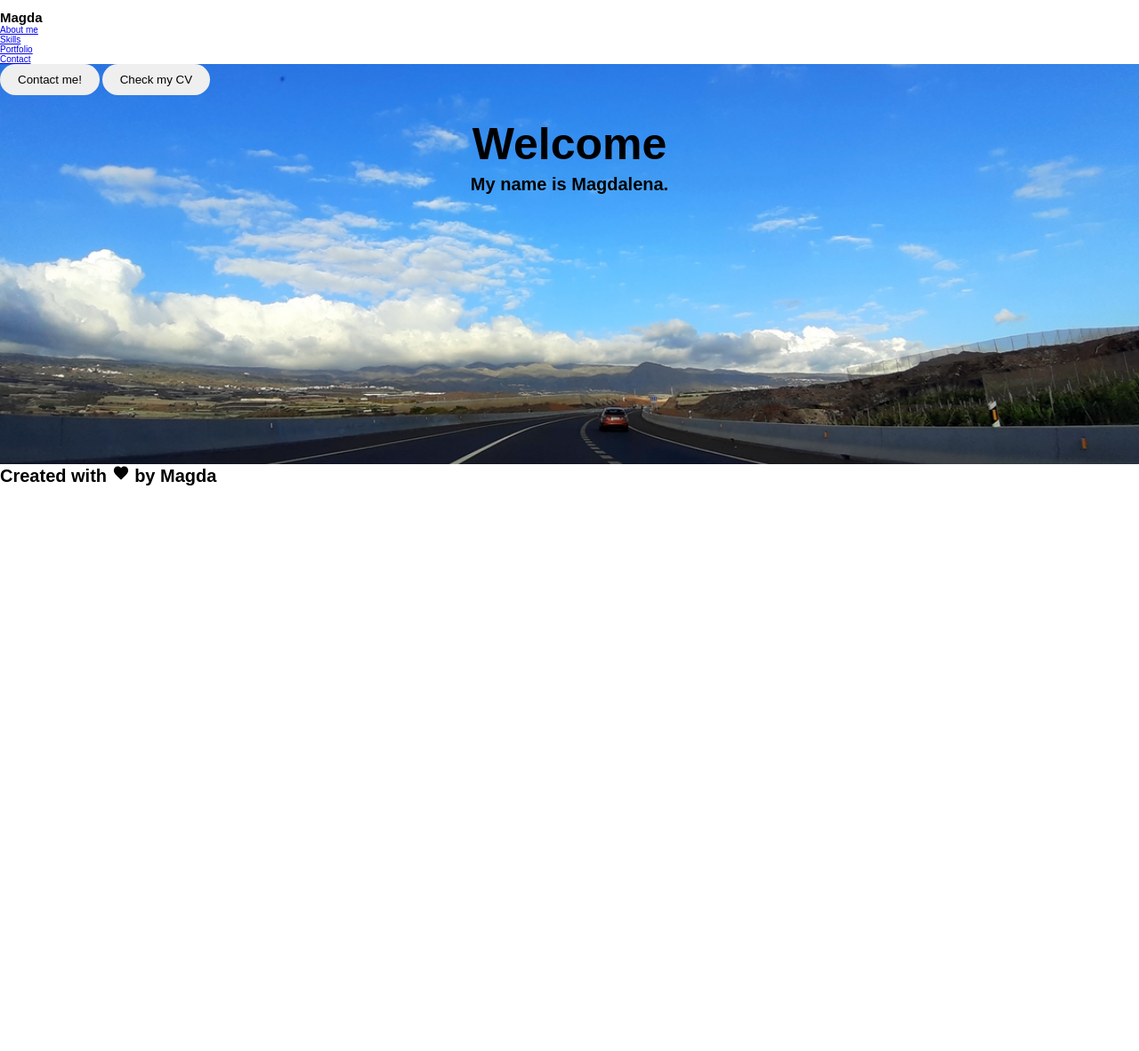
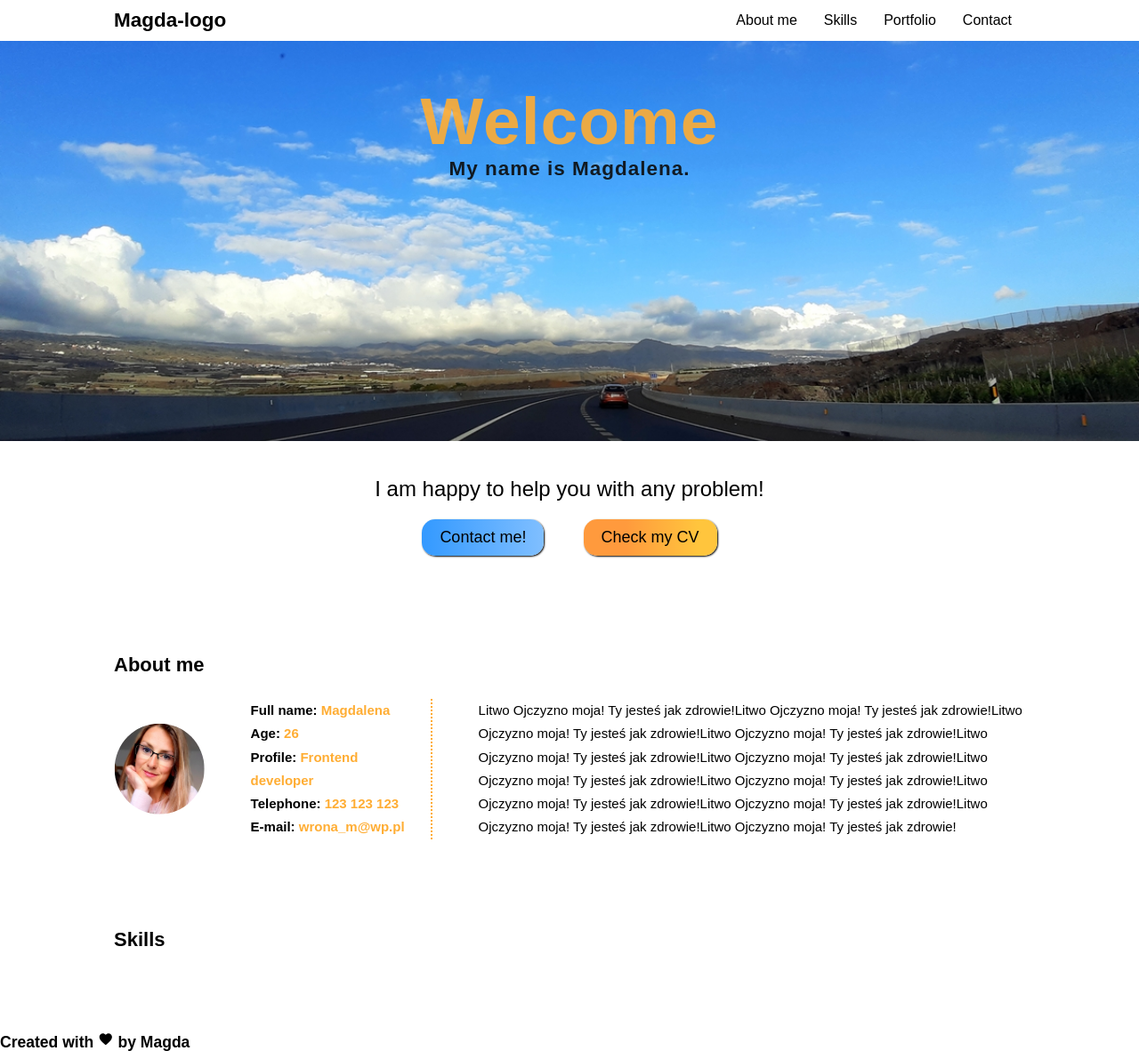
Before and after one commit to wronkowa/portfolio-coderscamp, a plain HTML site: page index.html in a window 1280 px wide. Shown: the whole page at 89% size. Before the commit the page ends 800 px from the top, so only its background shows below. Drawn offline with nearby package versions, Linux system fonts and the light colour scheme.

Commit message:
add menu, section about-me

```diff
--- a/index.html
+++ b/index.html
@@ -13,7 +13,7 @@
   <nav class="menu">
     <div class="logo">
       <img src="" alt="" class="logo__img">
-      <h1 class="logo__text">Magda</h1>
+      <h1 class="logo__text">Magda-logo</h1>
     </div>
     <ul class="menu__list">
       <li class="menu__item">
@@ -34,19 +34,44 @@
     <img src="images/header-bg.jpg" alt="header image" class="header__img">
     <h1 class="header__text">Welcome</h1>
     <h2 class="header__text header__text--small">My name is Magdalena.</h2>
-    <button class="btn">Contact me!</button>
-    <button class="btn">Check my CV</button>
   </header>
   <div class="wrapper">
-    <section class="about-me"></section>
-    <section class="skills"></section>
-    <section class="porfolio"></section>
+    <section class="cta">
+      <p class="cta__text">I am happy to help you with any problem!</p>
+      <button class="btn btn--contact">Contact me!</button>
+      <button class="btn btn--check">Check my CV</button>
+    </section>
+    <section class="about-me">
+      <h3 class="section-title">About me</h3>
+      <div class="about-me__metric-box">
+        <img src="images/photo.jpg" alt="author photo" class="about-me__photo">
+        <div class="about-me__metric">
+          <p class="about-me__data">Full name: <span class="about-me__data about-me__data--orange">Magdalena</span></p>
+          <p class="about-me__data">Age: <span class="about-me__data about-me__data--orange">26</span></p>
+          <p class="about-me__data">Profile: <span class="about-me__data about-me__data--orange">Frontend
+              developer</span></p>
+          <p class="about-me__data">Telephone: <span class="about-me__data about-me__data--orange">123 123 123</span>
+          </p>
+          <p class="about-me__data">E-mail: <span class="about-me__data about-me__data--orange">wrona_m@wp.pl</span></p>
+        </div>
+        <p class="about-me__description">Litwo Ojczyzno moja! Ty jesteś jak zdrowie!Litwo Ojczyzno moja! Ty jesteś jak
+          zdrowie!Litwo Ojczyzno moja! Ty jesteś jak zdrowie!Litwo Ojczyzno moja! Ty jesteś jak zdrowie!Litwo Ojczyzno
+          moja! Ty jesteś jak zdrowie!Litwo Ojczyzno moja! Ty jesteś jak zdrowie!Litwo Ojczyzno moja! Ty jesteś jak
+          zdrowie!Litwo Ojczyzno moja! Ty jesteś jak zdrowie!Litwo Ojczyzno moja! Ty jesteś jak zdrowie!Litwo Ojczyzno
+          moja! Ty jesteś jak zdrowie!Litwo Ojczyzno moja! Ty jesteś jak zdrowie!Litwo Ojczyzno moja! Ty jesteś jak
+          zdrowie!</p>
+      </div>
+    </section>
+    <section class="skills">
+      <h3 class="section-title">Skills</h3>
+    </section>
+    <section class="portfolio"></section>
     <section class="contact"></section>
   </div>
   <footer class="footer">
-    <h1 class="footer__text">Created with <ion-icon name="heart"></ion-icon> by <span
+    <h3 class="footer__text">Created with <ion-icon name="heart"></ion-icon> by <span
         class="footer__text footer__text--italic">Magda</span>
-    </h1>
+    </h3>
   </footer>
 
 
--- /dev/null
+++ b/sass/_about-me.sass
@@ -0,0 +1,21 @@
+.about-me__metric-box
+  display: flex
+  justify-content: space-between
+  align-items: center
+  width: 100%
+  padding: 10px 0
+  line-height: 175%
+.about-me__photo
+  width: 10%
+  border-radius: 50%
+  transform: rotate(-90deg)
+.about-me__metric
+  width: 20%
+  padding-right: 10px
+  border-right: 2px dotted $orange
+.about-me__data
+  font-weight: 700
+.about-me__data--orange
+  color: $orange
+.about-me__description
+  width: 60%
--- /dev/null
+++ b/sass/_cta.sass
@@ -0,0 +1,18 @@
+.cta
+  padding: 20px
+  text-align: center
+.cta__text
+  padding: 20px 0
+  font-size: 1.6rem
+.btn
+  padding: 10px 20px
+  border-radius: 15px
+  border: none
+  box-shadow: 1px 1px 2px black
+  background: linear-gradient(270deg, #FFC53D 14%, #FF9A3D 68.5%)
+  color: black
+  margin: 0 20px
+  cursor: pointer
+  font-size: 1.2rem
+.btn--contact
+  background-image: linear-gradient(to right, #3399ff, #80bfff)
--- a/sass/_header.sass
+++ b/sass/_header.sass
@@ -14,11 +14,10 @@
   top: 20%
   left: 50%
   transform: translate(-50%, -50%)
+  color: $orange
+  opacity: .9
+  letter-spacing: 1px
 .header__text--small
-  font-size: 2rem
-  top: 30%
-.btn
-  padding: 10px 20px
-  border-radius: 20px
-  border: none
-  background:
+  font-size: 1.5rem
+  top: 32%
+  color:  #0c0c0c
--- /dev/null
+++ b/sass/_menu.sass
@@ -0,0 +1,25 @@
+.menu
+  display: flex
+  justify-content: space-between
+  width: 80%
+  margin: 10px auto
+  align-items: center
+.logo
+  display: flex
+  cursor: pointer
+.logo__text
+.menu__list
+  display: flex
+  list-style: none
+.menu__item
+  margin: 0 15px
+  display: flex
+  align-items: center
+.menu__link
+  text-decoration: none
+  display: block
+  color: black
+  font-size: 16px
+  transition: 0.3s linear
+  &:hover
+    color: $orange
--- /dev/null
+++ b/sass/_variables.sass
@@ -0,0 +1 @@
+$orange: #ffad33
--- /dev/null
+++ b/sass/_wrapper.sass
@@ -0,0 +1,3 @@
+.wrapper
+  width: 80%
+  margin: 0 auto
--- a/sass/style.sass
+++ b/sass/style.sass
@@ -4,5 +4,15 @@
   box-sizing: border-box
 html
   font-family: Arial, Helvetica, sans-serif
-  font-size: 10px
+  font-size: 15px
+section
+  margin-bottom: 75px
+.section-title
+  font-size: 22px
+  padding: 15px 0
+@import 'variables'
+@import 'menu'
 @import 'header'
+@import 'cta'
+@import 'wrapper'
+@import 'about-me'
```
Also changed, not shown: css/style.css, images/photo.jpg (added), 1 other file.
